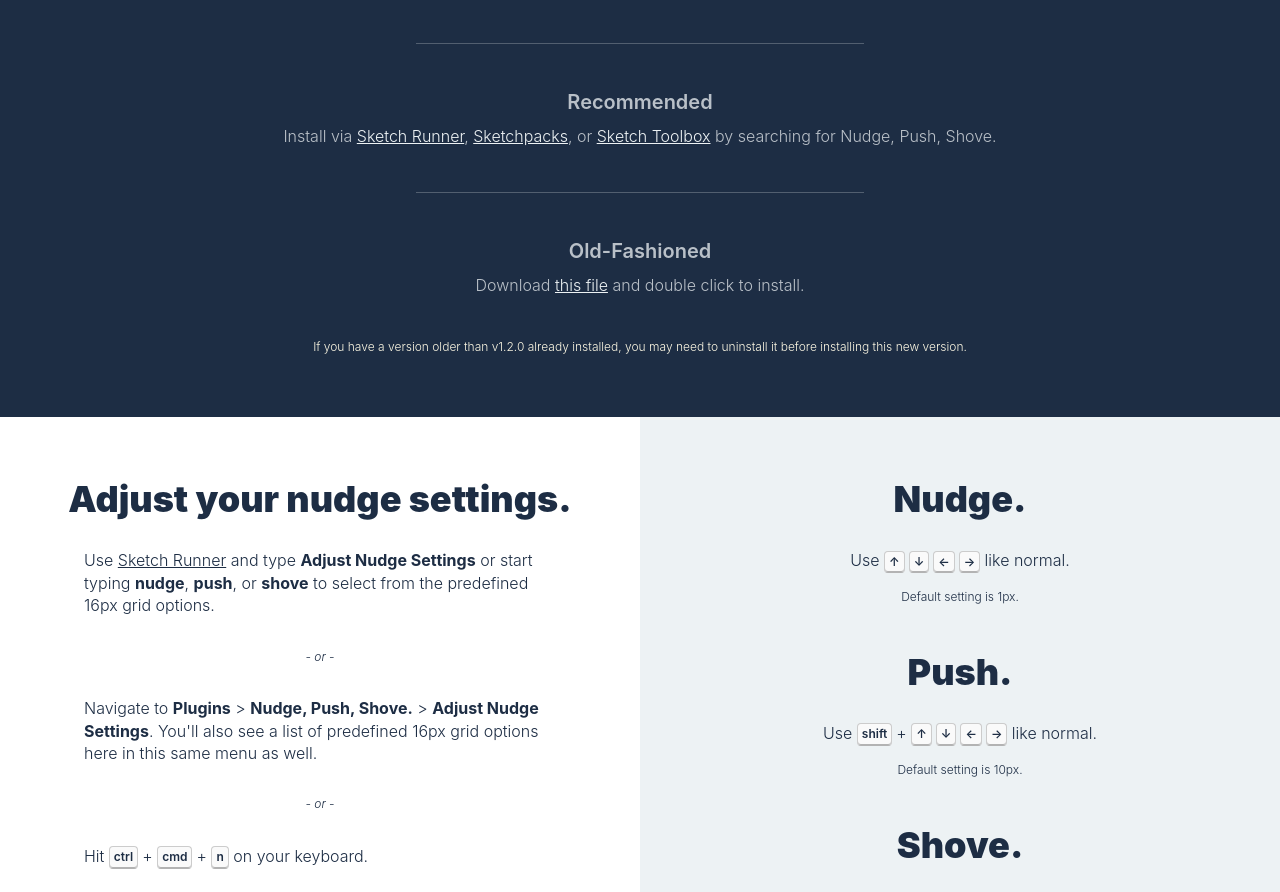
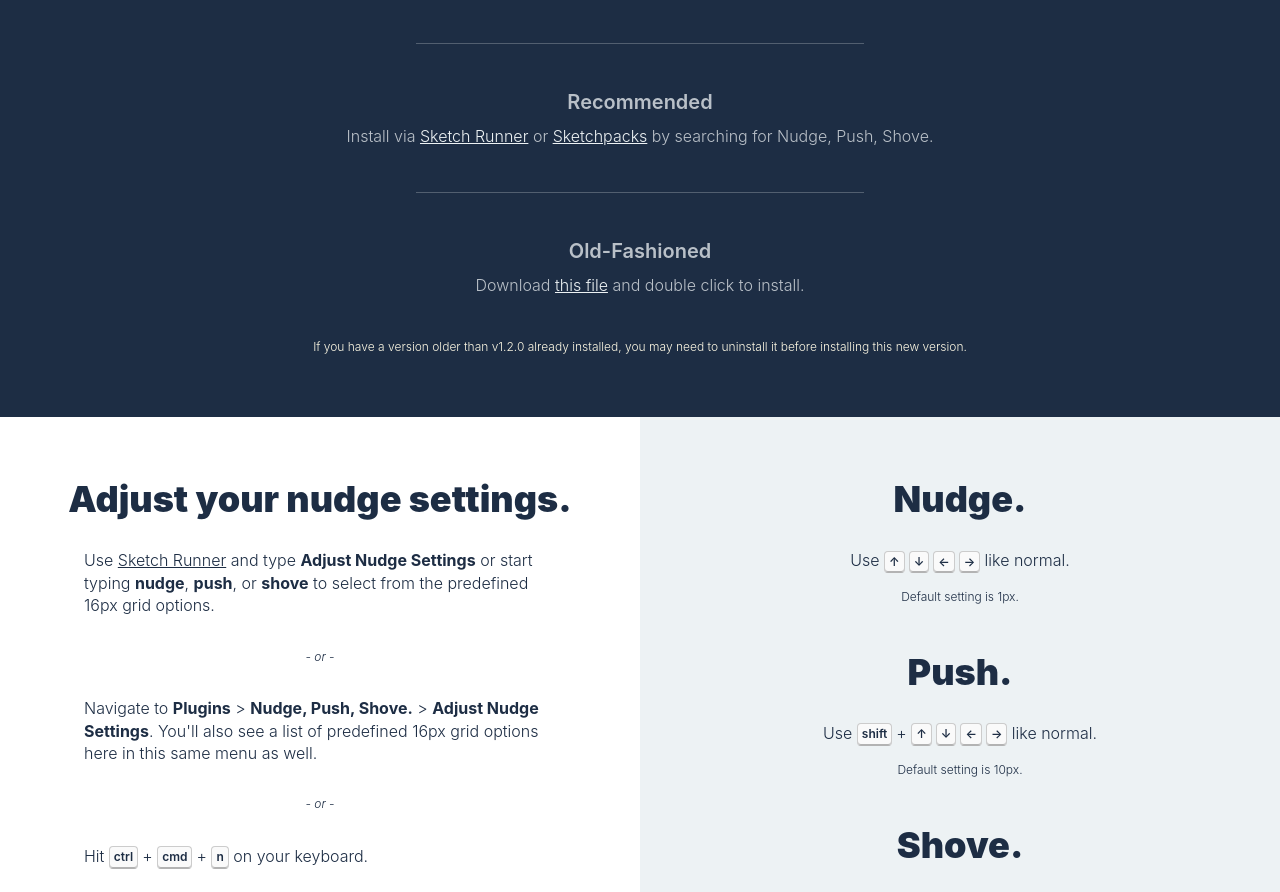
Before and after one commit to mfouquet/NudgePushShove, a website: page index.html in a window 1280 px wide. Shown: the part 1310-2202 px from the top of the page. Drawn offline with nearby package versions, Linux system fonts and the light colour scheme.

Commit message:
:speech_balloon: Remove reference to sketch toolbox

```diff
--- a/index.html
+++ b/index.html
@@ -96,7 +96,7 @@
         <div class="install__divider"></div>
 
         <h3 class="install__subtitle">Recommended</h3>
-        <p class="install__text">Install via <a href="http://sketchrunner.com" class="install__link">Sketch Runner</a>, <a href="https://sketchpacks.com" class="install__link">Sketchpacks</a>, or <a href="http://sketchtoolbox.com" class="install__link">Sketch Toolbox</a> by searching for Nudge, Push, Shove.</p>
+        <p class="install__text">Install via <a href="http://sketchrunner.com" class="install__link">Sketch Runner</a> or <a href="https://sketchpacks.com" class="install__link">Sketchpacks</a> by searching for Nudge, Push, Shove.</p>
         <div class="install__divider"></div>
 
         <h3 class="install__subtitle">Old-Fashioned</h3>
```
